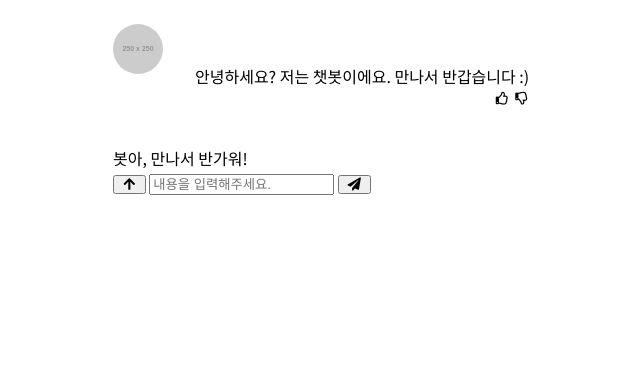
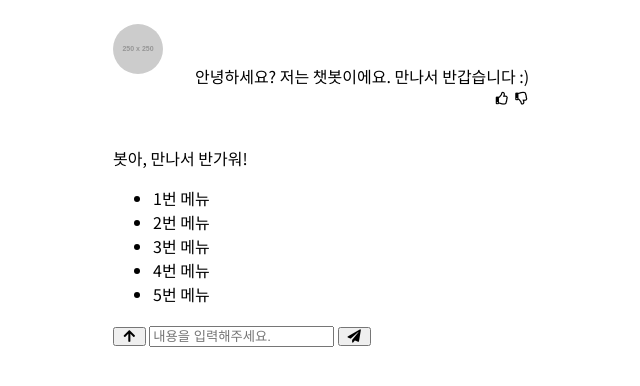
Before and after one commit to nabi-chan-archive/hackaton-2019-seoaki, a plain HTML site: page web/index.html in a window 1280 px wide. Shown: the whole page, without its empty margins (27-667 px from the left). Drawn offline with Linux system fonts and the light colour scheme; placeholder pictures from the web are drawn by us.

Commit message:
🔨 rollUp div 작업 백업

```diff
--- a/web/css/index.scss
+++ b/web/css/index.scss
@@ -76,8 +76,26 @@ header {}
 }
 
 #chat {
+  .rollUp {
+    display: flex;
+    flex-direction: column;
+
+    .rollUpNav {
+      width: 100%;
+      height: 15px;
+      border-radius: 12px 12px 0 0;
+      box-shadow: 0 0 6px 0 #000;
+    }
+
+    .navItems {
+      background-color: #fff;
+    }
+  }
+
+
   form {
     display: flex;
+    background-color: #fff;
   }
 
   .chatContent {
--- a/web/index.html
+++ b/web/index.html
@@ -42,6 +42,18 @@
 
   <aside id="chat">
     <div class="container">
+      <div class="rollUp">
+        <div class="rollUpNav"></div>
+        <nav class="navItems">
+          <ul>
+            <li>1번 메뉴</li>
+            <li>2번 메뉴</li>
+            <li>3번 메뉴</li>
+            <li>4번 메뉴</li>
+            <li>5번 메뉴</li>
+          </ul>
+        </nav>
+      </div>
       <form action="" method="post">
         <input type="hidden" name="userId">
         <button class="button showList">
```
